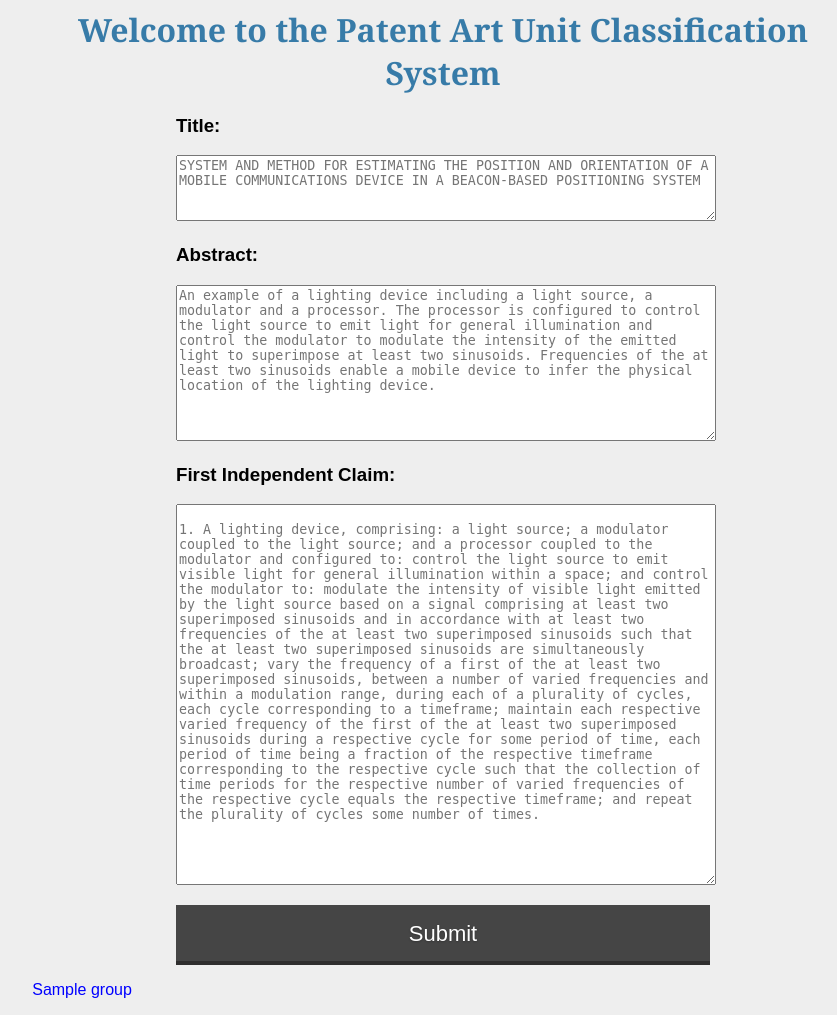
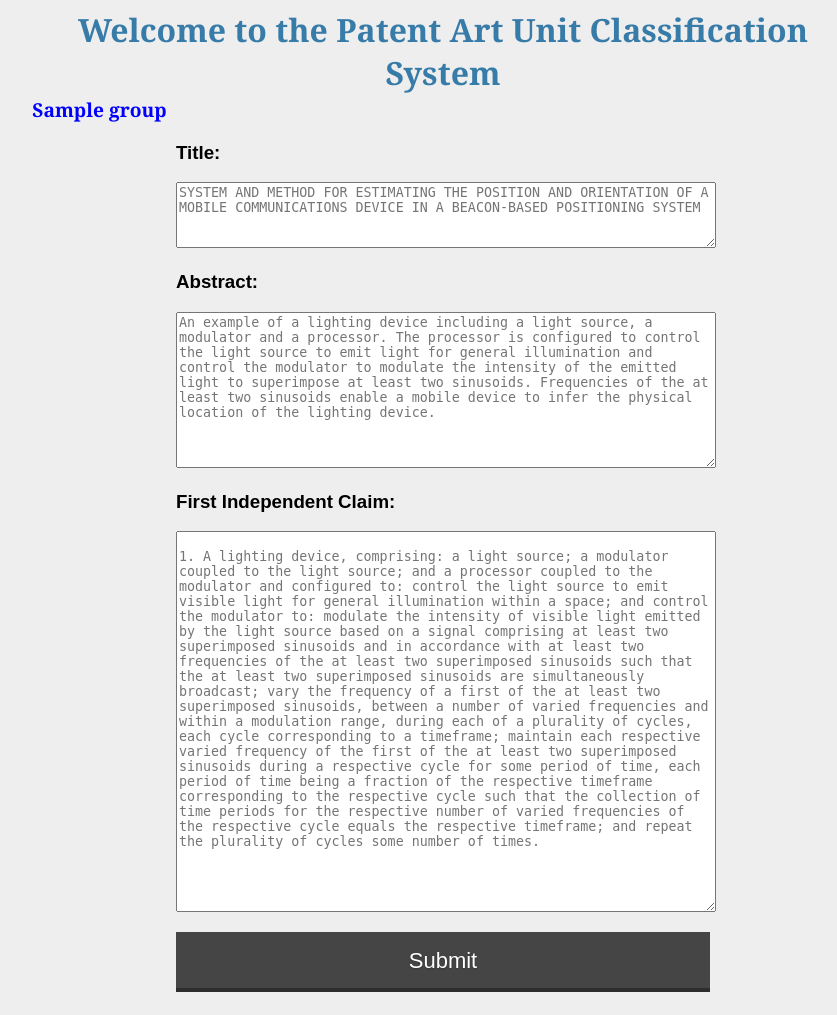
Before and after one commit to bioinfonerd-forks/PatentAnalytics, a Flask app: template templates/query.html in a window 1280 px wide. Shown: the whole page, without its empty margins (197-1034 px from the left). After the commit the page ends 992 px from the top, so only its background shows below. Run offline with Flask 2, Linux system fonts and the light colour scheme; the template is opened without the code that fills it: most values are stand-ins (such as "Sample title", 1, 10 or a date in 2020); parts of the project's set-up code (start-up, migrations or seed data) failed here and were passed over; some libraries are stand-ins or nearby versions.

Commit message:
FIXING TEMPLATE

```diff
--- a/templates/query.html
+++ b/templates/query.html
@@ -13,6 +13,15 @@
     Welcome to the Patent Art Unit Classification System
 </h1>
 
+    <div class="container_right">
+    {% if group %}
+    <h2><font color="blue">{{ group[0] }}</font></h2>
+    {% endif %}
+
+    {% if error %}
+    <h2><font color="red">{{ error }}</font></h2>
+    {% endif %}
+    </div>
 
     <div class="container2">
          <form action="/query" method="POST">
@@ -29,14 +38,7 @@
         </form>
     </div>
 
-{% if group %}
-<p><font color="blue">{{ group }}</font></p>
-{% endif %}
 
-
-{% if error %}
-<p><font color="red">{{ error }}</font></p>
-{% endif %}
 
 </div>
 
```
